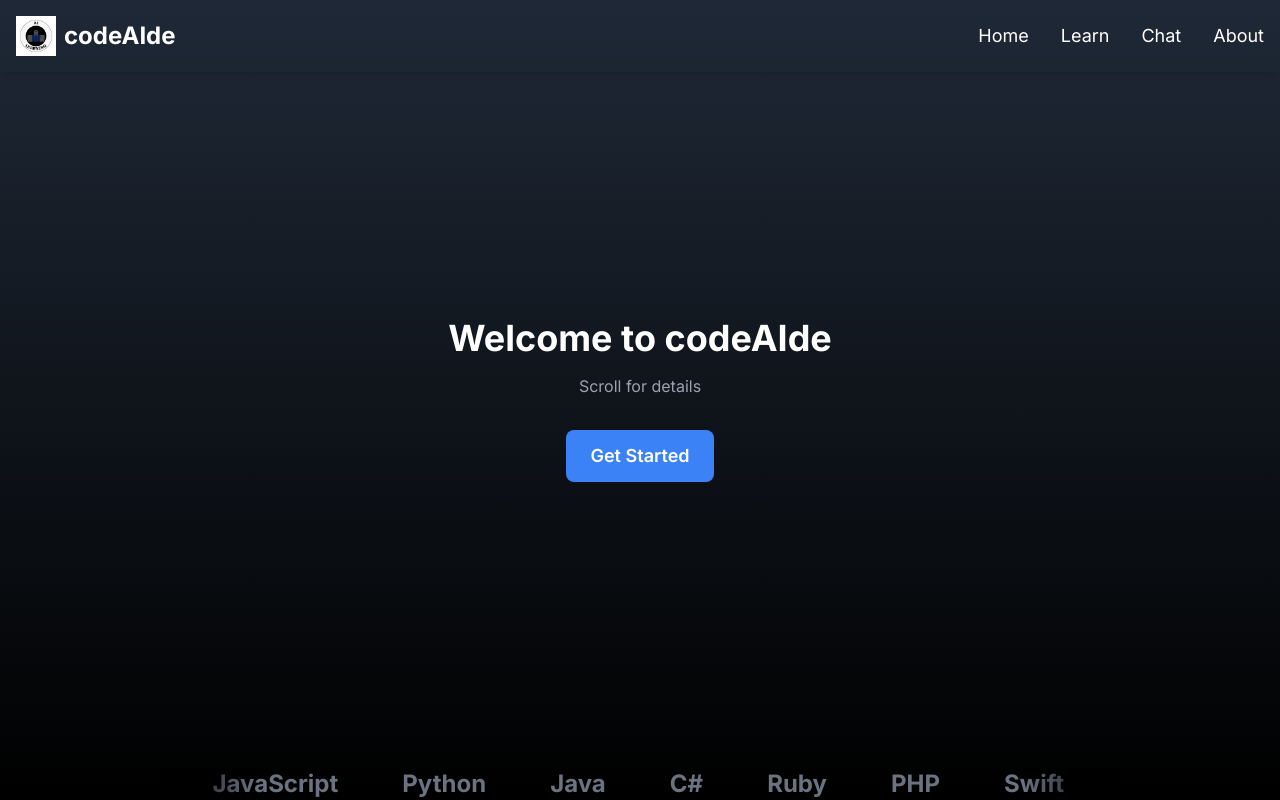
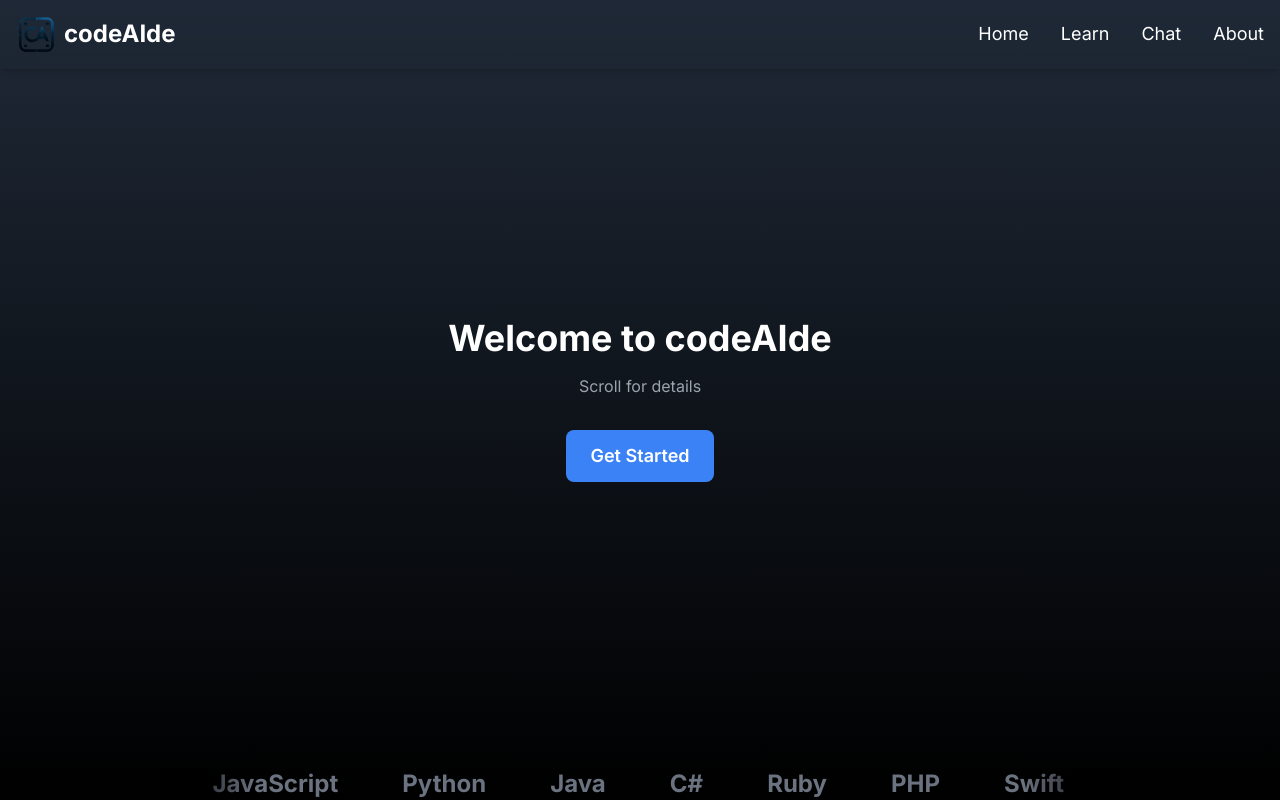
Before and after one commit to Arkaeyuh/codeAIde, a Next.js app: page / in a window 1280 px wide. Shown: the top 800 px of the page. Built offline with nearby package versions, Linux system fonts and the light colour scheme.

Commit message:
fixedlogo

```diff
--- a/components/Navbar.tsx
+++ b/components/Navbar.tsx
@@ -9,7 +9,7 @@ export default function Navbar() {
     <nav className="w-full bg-transparent p-4 shadow-md flex items-center justify-between fixed top-0 left-0 right-0 z-50 backdrop-blur-md">
       {/* Logo or brand name */}
       <div className="flex items-center space-x-2">
-        <Image src="/AILEARNING.png" alt="Logo" width={40} height={40} />
+        <Image src="/CA-removebg-preview.png" alt="Logo" width={40} height={40} />
         <Link href="/" className="text-white font-bold text-2xl font-poppins">
           codeAIde
         </Link>
```
Also changed, not shown: public/AILEARNING.png (deleted), public/CA-removebg-preview.png (added).
